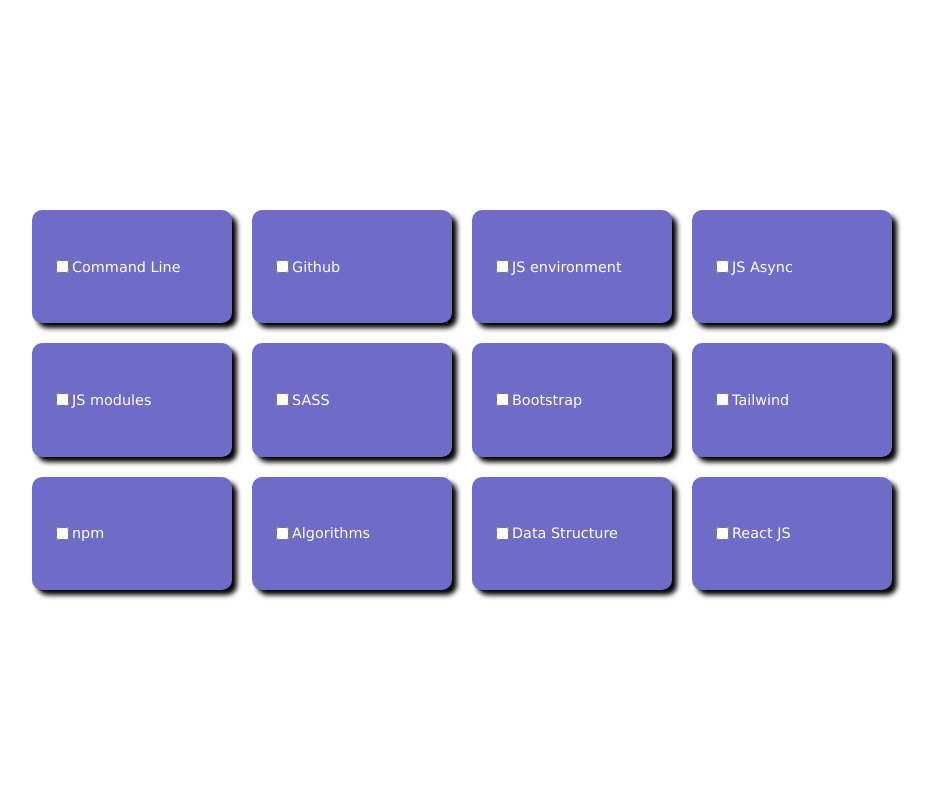
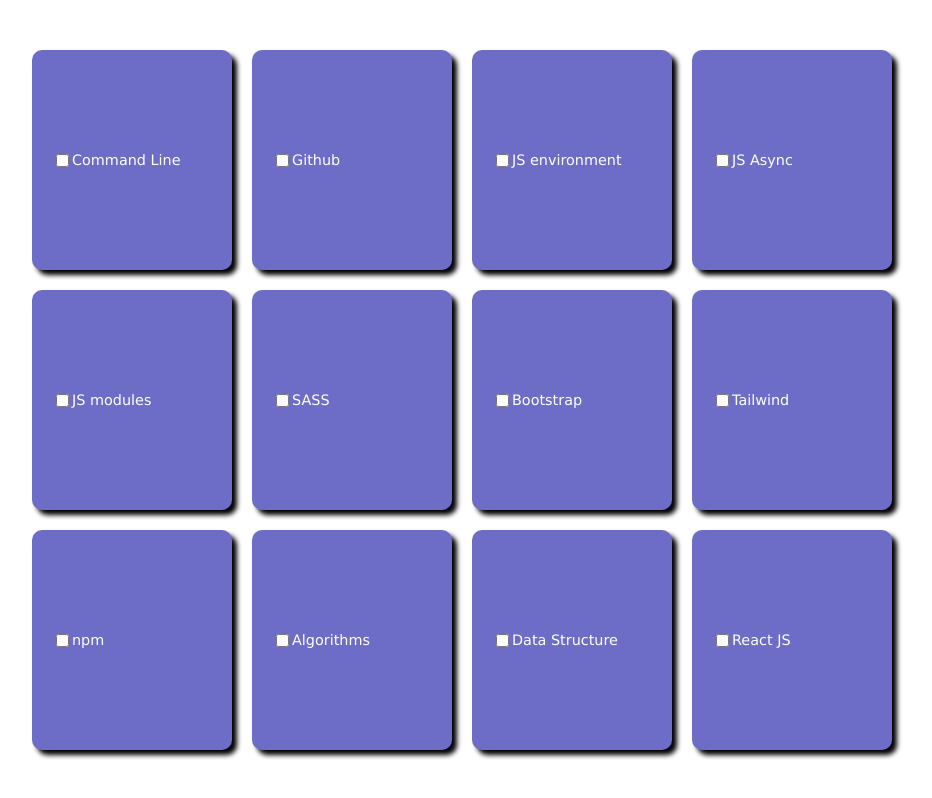
Before and after one commit to AnasElkalla/simple-checklist, a plain HTML site: page index.html in a window 1280 px wide. Shown: the whole page, without its empty margins (178-1110 px from the left). Drawn offline with Linux system fonts and the light colour scheme.

Commit message:
Update style.css

```diff
--- a/style.css
+++ b/style.css
@@ -11,7 +11,7 @@ body {
 }
 form {
   height: 100%;
-  padding: calc((100% - (800px + 60px)) / 2);
+  padding: 50px calc((100% - (800px + 60px)) / 2);
   display: grid;
   grid-template-columns: repeat(auto-fill, 200px);
   gap: 20px;
```
